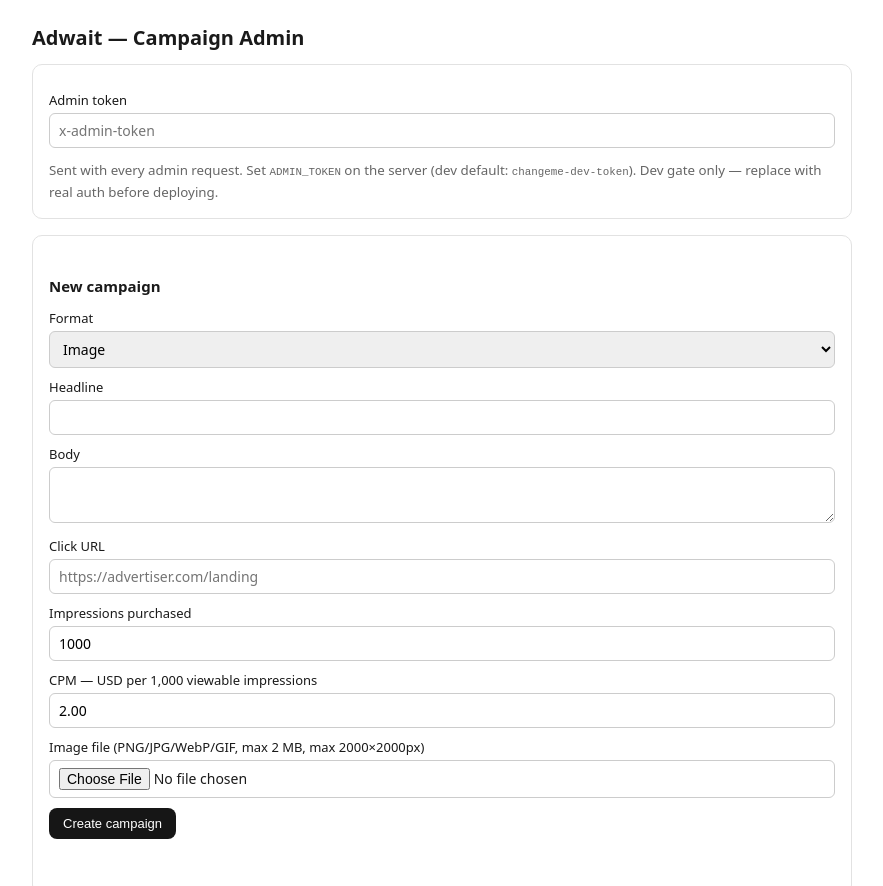
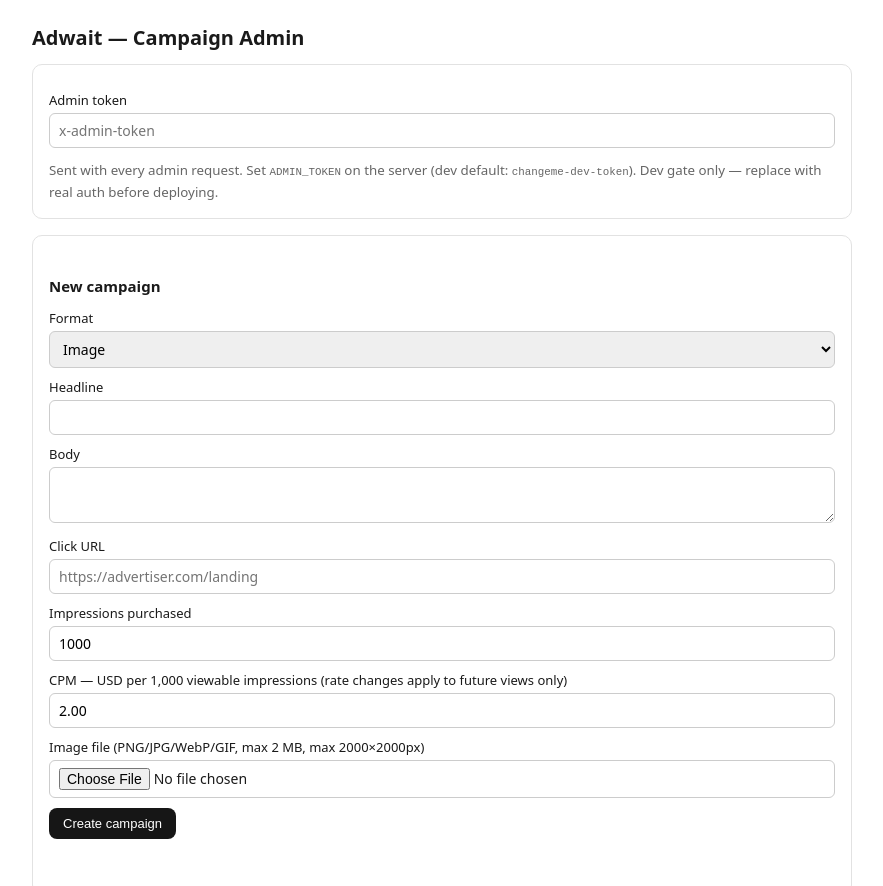
Before and after one commit to sjtkang/adwait-server, a website: page public/admin.html in a window 1280 px wide. Shown: the top 886 px of the page, without its empty margins (198-1081 px from the left). Drawn offline with Linux system fonts and the light colour scheme; no server answers.

Commit message:
CPM Snapshot fix

```diff
--- a/public/admin.html
+++ b/public/admin.html
@@ -50,7 +50,7 @@
         <label>Body <textarea name="body" maxlength="500"></textarea></label>
         <label>Click URL <input name="clickUrl" type="url" placeholder="https://advertiser.com/landing" required /></label>
         <label id="budgetRow">Impressions purchased <input name="impressionsPurchased" type="number" min="1" value="1000" required /></label>
-        <label>CPM — USD per 1,000 viewable impressions <input name="cpm" type="number" min="0" step="0.01" value="2.00" required /></label>
+        <label>CPM — USD per 1,000 viewable impressions (rate changes apply to future views only) <input name="cpm" type="number" min="0" step="0.01" value="2.00" required /></label>
         <label id="imageRow"><span id="imageHint">Image file (PNG/JPG/WebP/GIF, max 2 MB, max 2000×2000px)</span> <input id="image" name="image" type="file" accept="image/png,image/jpeg,image/webp,image/gif" /></label>
         <button type="submit" id="submitBtn">Create campaign</button>
         <button type="button" id="cancelBtn" class="secondary" style="display:none">Cancel edit</button>
```
